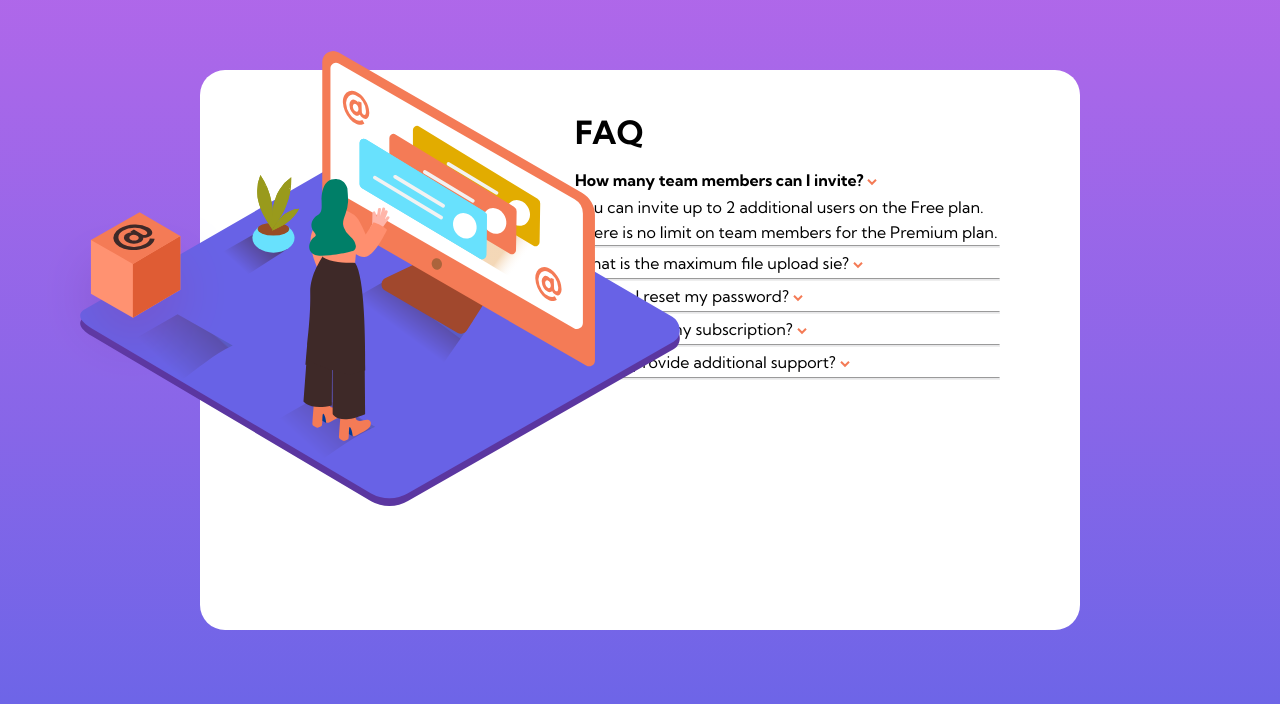
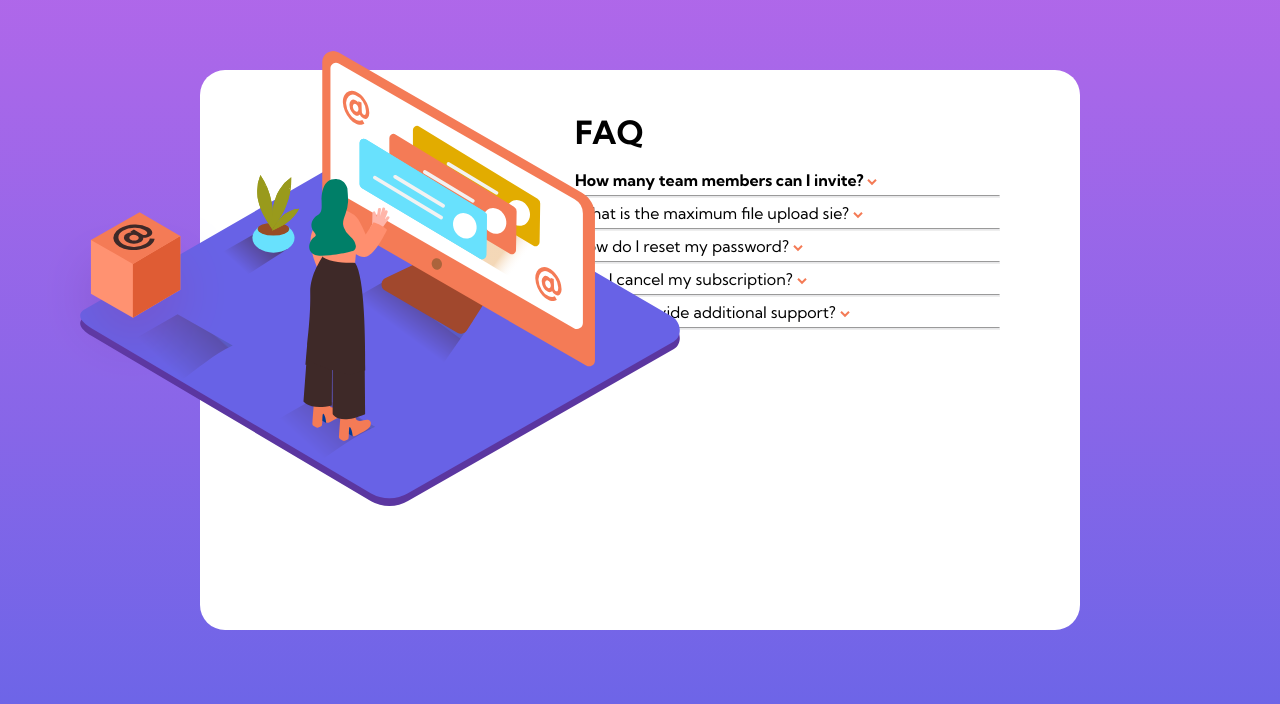
Before and after one commit to Levvani/Accordion, a plain HTML site: page index.html in a window 1280 px wide. Both pictures are taken after a click on the element "How many team members can I invite?". Drawn offline with Linux system fonts and the light colour scheme.

Commit message:
Update styles.css

```diff
--- a/styles.css
+++ b/styles.css
@@ -50,6 +50,13 @@ h1{
 .answer{
   display: none;
   cursor: default;
+}
+
+.aaa{
+  cursor: default;
+  max-height: 0;
+  overflow: hidden;
+  transition: 0.2s;
 }
 
 .desktop{
```
